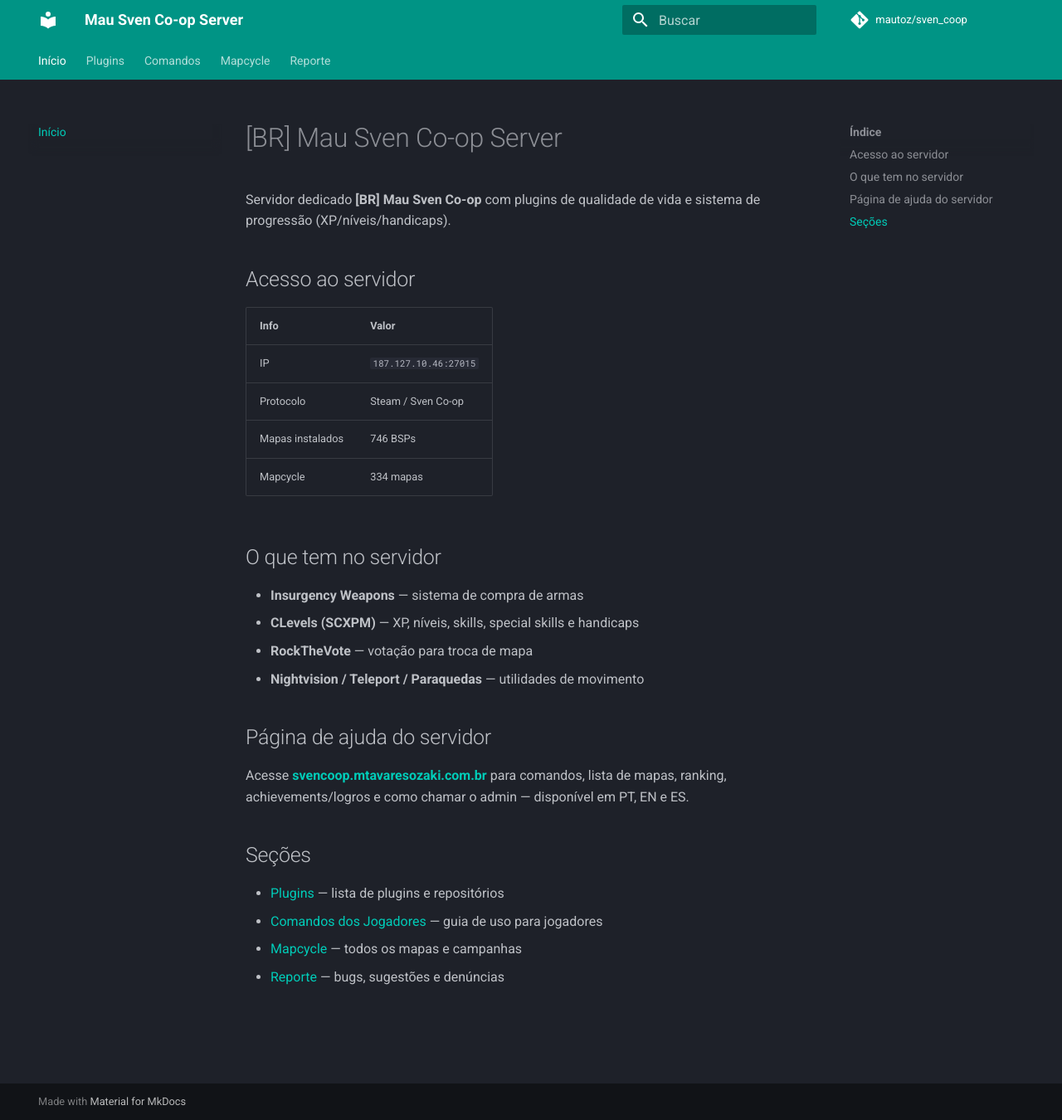
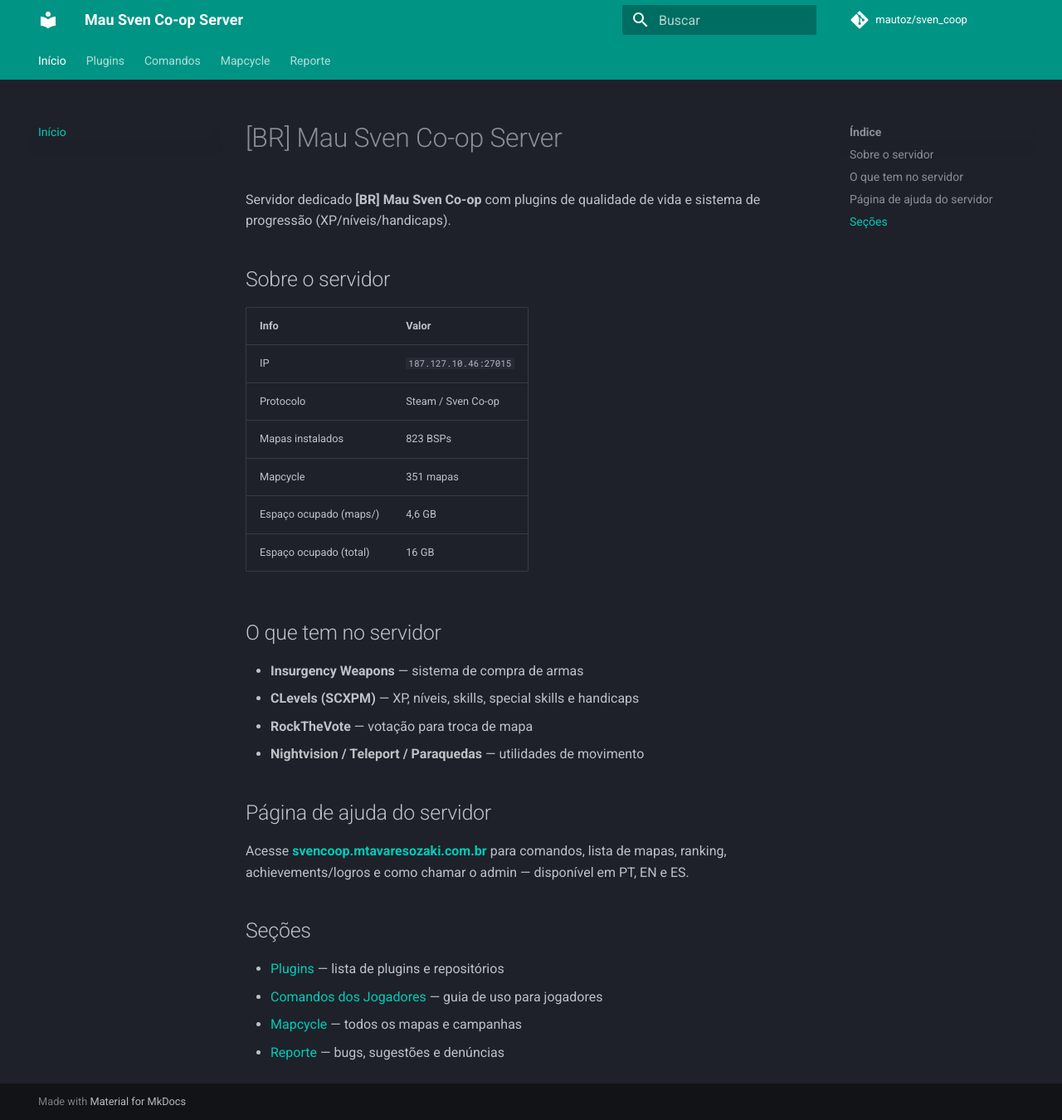
Before and after one commit to mautoz/sven_coop, an MkDocs documentation site: the page built from docs/index.md, in a window 1280 px wide and 1350 px high. Shown: the whole window at 83% size. Built offline with MkDocs 1.6.1 and Material for MkDocs 9.7.7, drawn with Linux system fonts in a browser that asks for light colours; comment, search, counter and statistics services are not loaded.

Commit message:
Rename section to Sobre o servidor, update counts and add disk usage
- Acesso ao servidor → Sobre o servidor
- BSPs: 746 → 823, Mapcycle: 334 → 351
- Add: maps/ = 4.6 GB, total = 16 GB

Co-Authored-By: Claude Sonnet 4.6 <noreply@anthropic.com>

```diff
--- a/docs/index.md
+++ b/docs/index.md
@@ -2,14 +2,16 @@
 
 Servidor dedicado **[BR] Mau Sven Co-op** com plugins de qualidade de vida e sistema de progressão (XP/níveis/handicaps).
 
-## Acesso ao servidor
+## Sobre o servidor
 
 | Info | Valor |
 |---|---|
 | IP | `187.127.10.46:27015` |
 | Protocolo | Steam / Sven Co-op |
-| Mapas instalados | 746 BSPs |
-| Mapcycle | 334 mapas |
+| Mapas instalados | 823 BSPs |
+| Mapcycle | 351 mapas |
+| Espaço ocupado (maps/) | 4,6 GB |
+| Espaço ocupado (total) | 16 GB |
 
 ## O que tem no servidor
 
```
